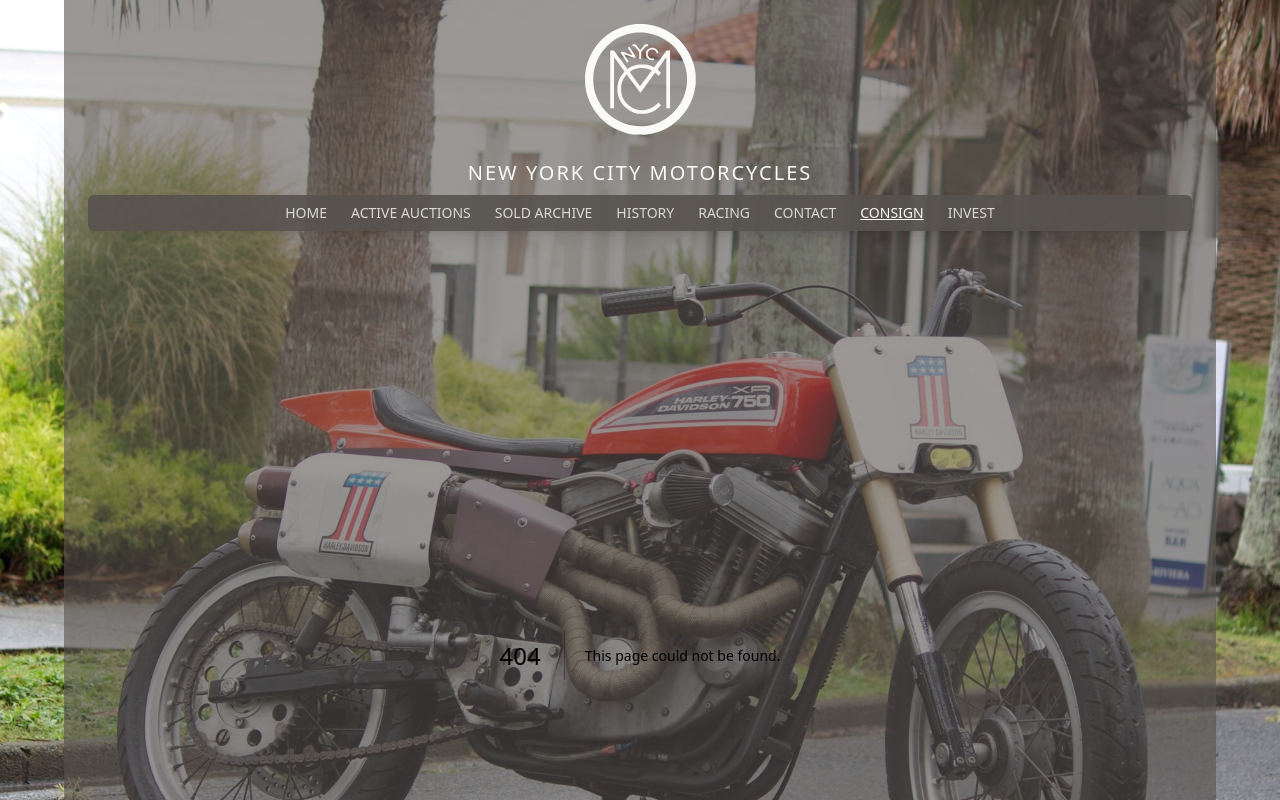
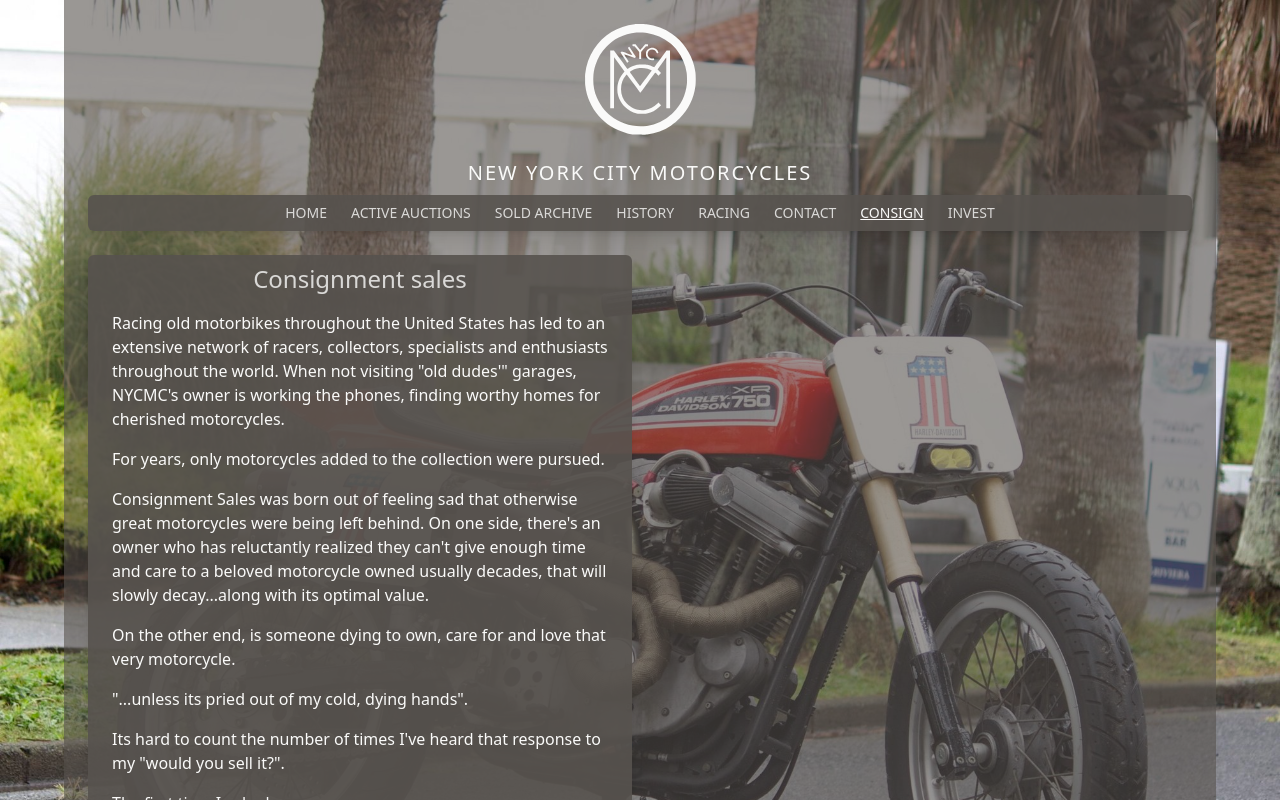
Before and after one commit to jedharwood/NycMotorcycles, a Next.js app: page /consign in a window 1280 px wide. Before the commit this address had no page. Shown: the top 800 px of the page. Built offline with nearby package versions, Linux system fonts and the light colour scheme.

Commit message:
consgn page

```diff
--- a/languages/en.json
+++ b/languages/en.json
@@ -1,5 +1,6 @@
 {
   "common.title": "NEW YORK CITY MOTORCYCLES",
+  "common.meta.brands": "| Harley Davidson | Triumph | Norton | BSA | Vincent | Honda | Kawasaki | Suzuki | Yamaha",
   "component.auction-card.alt.placeholder-image": "Placeholder image",
   "component.auction-card.table-label.current-price": "Current price",
   "component.auction-card.table-label.prompt-price": "Prompt decision price",
@@ -25,12 +26,25 @@
   "component.header.sr.open-main-menu": "Open main menu",
   "component.spinner.sr.loading": "Loading...",
   "page.active-auctions.head.meta.title": "Vintage motorcycles for sale on Yahoo auctions in Japan",
-  "page.active-auctions.head.meta.content": "Vintage motorcycles currently offered for sale on Yahoo auctions in Japan by New York City Motorcycles. New York City Motorcycles imports vintage motorcycles from around the world to sell by auction in Japan | Harley Davidson | Triumph | Norton | BSA | Vincent | Honda | Kawasaki | Suzuki | Yamaha",
+  "page.active-auctions.head.meta.content": "Vintage motorcycles currently offered for sale on Yahoo auctions in Japan by New York City Motorcycles. New York City Motorcycles imports vintage motorcycles from around the world to sell by auction in Japan",
   "page.active-auctions.no-auctions.title": "There are currently no active auctions",
   "page.active-auctions.no-auctions.body": "Click the button below to visit out Yahoo auction page. Follow the Yahoo auction account for updates when new items are listed.",
   "page.active-auctions.yahoo-auctions-button": "Yahoo auction page",
+  "page.consign.head.meta.title": "Sell your vintage motorcycle by consignment",
+  "page.consign.head.meta.content": "New York City Motorcycles can also help you sell your vintage motorcycle by consignment. In this page we explain how",
+  "page.consign.section-1.title": "Consignment sales",
+  "page.consign.section-1.text-1": "Racing old motorbikes throughout the United States has led to an extensive network of racers, collectors, specialists and enthusiasts throughout the world. When not visiting \"old dudes'\" garages, NYCMC's owner is working the phones, finding worthy homes for cherished motorcycles.",
+  "page.consign.section-1.text-2": "For years, only motorcycles added to the collection were pursued.",
+  "page.consign.section-1.text-3": "Consignment Sales was born out of feeling sad that otherwise great motorcycles were being left behind.  On one side, there's an owner who has reluctantly realized they can't give enough time and care to a beloved motorcycle owned usually decades, that will slowly decay...along with its optimal value.",
+  "page.consign.section-1.text-4": "On the other end, is someone dying to own, care for and love that very motorcycle.",
+  "page.consign.section-1.text-5": "\"...unless its pried out of my cold, dying hands\".",
+  "page.consign.section-1.text-6": "Its hard to count the number of times I've heard that response to my \"would you sell it?\".",
+  "page.consign.section-1.text-7": "The first time I asked.",
+  "page.consign.section-1.text-8": "Seeing me year after year, \"Hell No!!\" eventually becomes \"maybe\".",
+  "page.consign.section-1.text-9": "Trusting New York City Motorcycles' bonafides: Integrity, Passion, Knowledge - maybe becomes, \"for the right buyer\".",
+  "page.consign.section-1.text-10": "Consignment fees are generally 10% of gross sale, paid by seller, upon completion of the sale.",
   "page.home.head.meta.title": "Sell your bike in Japan; the world's best vintage motorcycle market.",
-  "page.home.head.meta.content": "A comprehensive guide to how we can help you export your bike to be sold at auction in Japan; the world's most lucrative vintage motorcycle market. In this page we talk in detail about the potential profit availavle to you as a seller and also the costs involved in importing your bike to Japan and how we, at New York City Motorcycles can make that process simple and hassle-free | Harley Davidson | Triumph | Norton | BSA | Vincent | Honda | Kawasaki | Suzuki | Yamaha",
+  "page.home.head.meta.content": "A comprehensive guide to how we can help you export your bike to be sold at auction in Japan; the world's most lucrative vintage motorcycle market. In this page we talk in detail about the potential profit availavle to you as a seller and also the costs involved in importing your bike to Japan and how we, at New York City Motorcycles can make that process simple and hassle-free",
   "page.home.section-1.title": "What's my bike worth in Japan?",
   "page.home.section-1.button": "Click for a quote",
   "page.home.section-2.title": "Thinking about selling your motorcycle in Japan?",
--- a/languages/jp.json
+++ b/languages/jp.json
@@ -1,5 +1,6 @@
 {
   "common.title": "NEW YORK CITY MOTORCYCLES",
+  "common.meta.brands": "placeholder",
   "component.auction-card.alt.placeholder-image": "placeholder",
   "component.auction-card.table-label.current-price": "placeholder",
   "component.auction-card.table-label.prompt-price": "placeholder",
@@ -29,6 +30,19 @@
   "page.active-auctions.no-auctions.title": "placeholder",
   "page.active-auctions.no-auctions.body": "placeholder",
   "page.active-auctions.yahoo-auctions-button": "placeholder",
+  "page.consign.head.meta.title": "placeholder",
+  "page.consign.head.meta.content": "placeholder",
+  "page.consign.section-1.title": "placeholder",
+  "page.consign.section-1.text-1": "placeholder",
+  "page.consign.section-1.text-2": "placeholder",
+  "page.consign.section-1.text-3": "placeholder",
+  "page.consign.section-1.text-4": "placeholder",
+  "page.consign.section-1.text-5": "placeholder",
+  "page.consign.section-1.text-6": "placeholder",
+  "page.consign.section-1.text-7": "placeholder",
+  "page.consign.section-1.text-8": "placeholder",
+  "page.consign.section-1.text-9": "placeholder",
+  "page.consign.section-1.text-10": "placeholder",
   "page.home.head.meta.title": "placeholder",
   "page.home.head.meta.content": "placeholder",
   "page.home.section-1.title": "placeholder",
--- /dev/null
+++ b/pages/consign/index.tsx
@@ -0,0 +1,27 @@
+import { TextDisplay } from '@/components/text-display'
+import { HeadElement } from '@/components/head-element'
+
+export default function Consign() {
+  return (
+    <>
+      <HeadElement
+        pageTitle="page.consign.head.meta.title"
+        content="page.consign.head.meta.content"
+      />
+      <main className="grid md:grid-cols-2 gap-4">
+        <TextDisplay title='page.consign.section-1.title' textContent={[
+          'page.consign.section-1.text-1',
+          'page.consign.section-1.text-2',
+          'page.consign.section-1.text-3',
+          'page.consign.section-1.text-4',
+          'page.consign.section-1.text-5',
+          'page.consign.section-1.text-6',
+          'page.consign.section-1.text-7',
+          'page.consign.section-1.text-8',
+          'page.consign.section-1.text-9',
+          'page.consign.section-1.text-10',
+        ]} />
+      </main>
+    </>
+  )
+}
```
